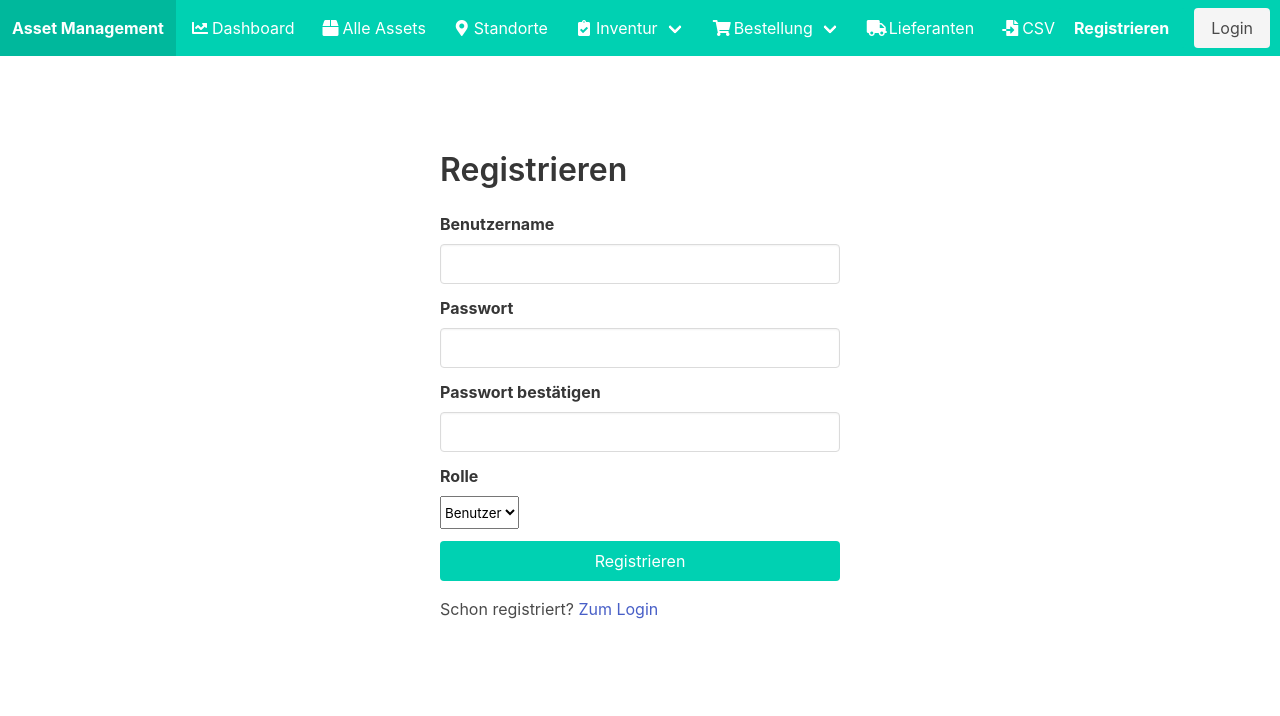
After one commit to larsbaust/asset-management, a Flask app: page /register in a window 1280 px wide. The commit adds this page. Shown: the top 716 px of the page. Run offline with Flask 3, Linux system fonts and the light colour scheme; parts of the project's set-up code (start-up, migrations or seed data) failed here and were passed over; some libraries are stand-ins or nearby versions.

Commit message:
auth projekt

```diff
--- a/app/__init__.py
+++ b/app/__init__.py
@@ -86,14 +86,16 @@ def create_app():
 
     with app.app_context():
         db.create_all()
-        # Create test user if it doesn't exist
+    # Create test user if it doesn't exist
+    with app.app_context():
         if not User.query.filter_by(username='admin').first():
-            user = User(username='admin')
+            user = User(username='admin', role='admin')
             user.set_password('admin')
             db.session.add(user)
             db.session.commit()
 
-        # Beispiel-Lieferanten anlegen
+    # Beispiel-Lieferanten anlegen im Application Context
+    with app.app_context():
         from app.models import Supplier
         if Supplier.query.count() == 0:
             beispiel_lieferanten = [
@@ -106,6 +108,7 @@ def create_app():
             db.session.bulk_save_objects(beispiel_lieferanten)
             db.session.commit()
 
+
     return app
 
 if __name__ == '__main__':
--- a/app/auth.py
+++ b/app/auth.py
@@ -5,21 +5,40 @@ from . import db
 
 auth = Blueprint('auth', __name__)
 
+from .forms import LoginForm, RegisterForm
+from werkzeug.security import generate_password_hash
+
 @auth.route('/login', methods=['GET', 'POST'])
 def login():
-    if request.method == 'POST':
-        username = request.form.get('username')
-        password = request.form.get('password')
-        user = User.query.filter_by(username=username).first()
-
-        if user and user.check_password(password):
+    form = LoginForm()
+    if form.validate_on_submit():
+        user = User.query.filter_by(username=form.username.data).first()
+        if user and user.check_password(form.password.data):
             login_user(user)
             next_page = request.args.get('next')
             return redirect(next_page or url_for('main.index'))
         else:
             flash('Bitte überprüfen Sie Ihre Anmeldedaten.', 'error')
+    return render_template('auth/login.html', form=form)
 
-    return render_template('auth/login.html')
+@auth.route('/register', methods=['GET', 'POST'])
+def register():
+    form = RegisterForm()
+    if form.validate_on_submit():
+        if User.query.filter_by(username=form.username.data).first():
+            flash('Benutzername ist bereits vergeben.', 'error')
+            return render_template('auth/register.html', form=form)
+        user = User(
+            username=form.username.data,
+            role=form.role.data
+        )
+        user.set_password(form.password.data)
+        db.session.add(user)
+        db.session.commit()
+        login_user(user)
+        flash('Registrierung erfolgreich! Du bist jetzt eingeloggt.', 'success')
+        return redirect(url_for('main.index'))
+    return render_template('auth/register.html', form=form)
 
 @auth.route('/logout')
 
--- a/app/forms.py
+++ b/app/forms.py
@@ -1,4 +1,6 @@
 from flask_wtf import FlaskForm
+from wtforms import StringField, PasswordField, SubmitField, SelectField
+from wtforms.validators import DataRequired, Length, EqualTo
 from wtforms import StringField, SelectField, SelectMultipleField, TextAreaField, FloatField, DateTimeField, BooleanField, SubmitField, FileField, IntegerField
 from wtforms.fields import DateField
 from wtforms.validators import DataRequired, Length, Optional, NumberRange
@@ -174,6 +176,22 @@ class InventoryTeamForm(FlaskForm):
     area = StringField('Zugewiesener Bereich', validators=[Optional(), Length(max=100)])
     submit = SubmitField('Team erstellen')
 
+
+
+class LoginForm(FlaskForm):
+    username = StringField('Benutzername', validators=[DataRequired(), Length(min=3, max=80)])
+    password = PasswordField('Passwort', validators=[DataRequired()])
+    submit = SubmitField('Login')
+
+class RegisterForm(FlaskForm):
+    username = StringField('Benutzername', validators=[DataRequired(), Length(min=3, max=80)])
+    password = PasswordField('Passwort', validators=[DataRequired(), Length(min=6)])
+    confirm_password = PasswordField('Passwort bestätigen', validators=[DataRequired(), EqualTo('password')])
+    role = SelectField('Rolle', choices=[('user', 'Benutzer'), ('admin', 'Admin')], validators=[DataRequired()])
+    submit = SubmitField('Registrieren')
+
+# --- ENDE AUTH FORMS ---
+
 class InventoryCheckForm(FlaskForm):
     """Formular für die Erfassung eines Assets während der Inventur"""
     status = SelectField('Status', choices=[
--- a/app/main.py
+++ b/app/main.py
@@ -141,68 +141,8 @@ def allowed_file(filename):
 
 @main.route('/')
 def index():
-    """Dashboard-Ansicht"""
-    # Hole die Assets des Benutzers
-    user_assets = Asset.query.all()
-
-    # Status-Zähler
-    active_count = len([a for a in user_assets if a.status == 'active'])
-    on_loan_count = len([a for a in user_assets if a.status == 'on_loan'])
-    inactive_count = len([a for a in user_assets if a.status == 'inactive'])
-
-    # Wertentwicklung über die letzten 6 Monate
-    today = datetime.utcnow()
-    months = []
-    values = []
-
-    # Für jeden Monat die Wertentwicklung berechnen
-    for i in range(5, -1, -1):
-        date = today.replace(day=1) - relativedelta(months=i)
-        next_date = date + relativedelta(months=1)
-        months.append(date.strftime('%B %Y'))
-
-        # Gesamtwert für diesen Monat berechnen (acquisition_date bevorzugen, sonst created_at)
-        all_assets = Asset.query.all()
-        total_value = 0
-        for asset in all_assets:
-
-            asset_date = getattr(asset, 'purchase_date', None) or asset.created_at
-            if asset_date and asset_date < next_date:
-                try:
-                    if asset.value is not None:
-                        total_value += float(asset.value)
-                except (ValueError, TypeError):
-                    print(f"Warnung: Ungültiger Wert für Asset {asset.name}: {asset.value}")
-                    continue
-        values.append(total_value)
-
-    # Kategorien
-    category_data = []
-    categories = {}
-    for asset in user_assets:
-        cat = asset.category.name if asset.category else 'Ohne Kategorie'
-        categories[cat] = categories.get(cat, 0) + 1
-
-    for category, count in categories.items():
-        category_data.append({
-            'category': category,
-            'count': count
-        })
-
-    # Assets nach Zuordnung (Assignment)
-    assignment_data = []
-    assignments = {}
-    for asset in user_assets:
-        if asset.assignments:
-            for assignment in asset.assignments:
-                assignments[assignment.name] = assignments.get(assignment.name, 0) + 1
-        else:
-            assignments['Ohne Zuordnung'] = assignments.get('Ohne Zuordnung', 0) + 1
-    for assignment, count in assignments.items():
-        assignment_data.append({
-            'assignment': assignment,
-            'count': count
-        })
+    # Weiterleitung auf das Dashboard
+    return redirect(url_for('main.dashboard'))
 
     # Kostenverteilung
     cost_types = {
--- a/app/models.py
+++ b/app/models.py
@@ -204,6 +204,7 @@ class User(UserMixin, db.Model):
     id = db.Column(db.Integer, primary_key=True)
     username = db.Column(db.String(80), unique=True, nullable=False)
     password_hash = db.Column(db.String(120))
+    role = db.Column(db.String(20), default='user')
 
     def set_password(self, password):
         self.password_hash = generate_password_hash(password)
--- /dev/null
+++ b/app/templates/auth/register.html
@@ -0,0 +1,53 @@
+{% extends 'base.html' %}
+{% block content %}
+<section class="section">
+    <div class="container" style="max-width: 400px;">
+        <h1 class="title">Registrieren</h1>
+        <form method="POST">
+            {{ form.hidden_tag() }}
+            <div class="field">
+                {{ form.username.label(class="label") }}
+                <div class="control">
+                    {{ form.username(class="input") }}
+                </div>
+                {% for error in form.username.errors %}
+                    <p class="help is-danger">{{ error }}</p>
+                {% endfor %}
+            </div>
+            <div class="field">
+                {{ form.password.label(class="label") }}
+                <div class="control">
+                    {{ form.password(class="input") }}
+                </div>
+                {% for error in form.password.errors %}
+                    <p class="help is-danger">{{ error }}</p>
+                {% endfor %}
+            </div>
+            <div class="field">
+                {{ form.confirm_password.label(class="label") }}
+                <div class="control">
+                    {{ form.confirm_password(class="input") }}
+                </div>
+                {% for error in form.confirm_password.errors %}
+                    <p class="help is-danger">{{ error }}</p>
+                {% endfor %}
+            </div>
+            <div class="field">
+                {{ form.role.label(class="label") }}
+                <div class="control">
+                    {{ form.role(class="select") }}
+                </div>
+                {% for error in form.role.errors %}
+                    <p class="help is-danger">{{ error }}</p>
+                {% endfor %}
+            </div>
+            <div class="field">
+                <div class="control">
+                    {{ form.submit(class="button is-primary is-fullwidth") }}
+                </div>
+            </div>
+        </form>
+        <p class="mt-4">Schon registriert? <a href="{{ url_for('auth.login') }}">Zum Login</a></p>
+    </div>
+</section>
+{% endblock %}
--- a/app/templates/base.html
+++ b/app/templates/base.html
@@ -118,6 +118,33 @@
                 </a>
             </div>
         </div>
+            </div>
+            <div class="navbar-end">
+                {% if current_user.is_authenticated %}
+                    <div class="navbar-item">
+                        <span class="icon"><i class="fas fa-user"></i></span>
+                        <span>{{ current_user.username }}</span>
+                        {% if current_user.role %}
+                            <span class="tag is-info ml-2">{{ current_user.role|capitalize }}</span>
+                        {% endif %}
+                        <a href="{{ url_for('auth.logout') }}" class="button is-light ml-3">
+                            <span class="icon"><i class="fas fa-sign-out-alt"></i></span>
+                            <span>Logout</span>
+                        </a>
+                    </div>
+                {% else %}
+                    <div class="navbar-item">
+                        <div class="buttons">
+                            <a href="{{ url_for('auth.register') }}" class="button is-primary">
+                                <strong>Registrieren</strong>
+                            </a>
+                            <a href="{{ url_for('auth.login') }}" class="button is-light">
+                                Login
+                            </a>
+                        </div>
+                    </div>
+                {% endif %}
+            </div>
     </nav>
 
     {% with messages = get_flashed_messages(with_categories=true) %}
--- a/app/templates/dashboard.html
+++ b/app/templates/dashboard.html
@@ -225,7 +225,7 @@
     </div>
 
     <!-- Herstellerdaten für Chart -->
-    <script id="manufacturer-data" type="application/json">{{ manufacturer_data|tojson }}</script>
+    <script id="manufacturer-data" type="application/json">{{ manufacturer_data|default([])|tojson }}</script>
 
     <!-- Letzte Assets Tabelle -->
     <div class="table-card">
@@ -265,9 +265,9 @@
 
 <!-- Chartdaten vom Server -->
 <script id="chart-data" type="application/json">
-    {{ chart_data|tojson }}
+    {{ chart_data|default({})|tojson }}
 </script>
-<script id="assignment-data" type="application/json">{{ assignment_data|tojson }}</script>
+<script id="assignment-data" type="application/json">{{ assignment_data|default({})|tojson }}</script>
 <!-- DEBUG: Chartdaten anzeigen -->
 <script>
     try {
```
Also changed, not shown: add_role_column_sqlite.py (added, +19 -0 lines), app/templates/auth/login.html (+10 -0 lines), 1 other file.
